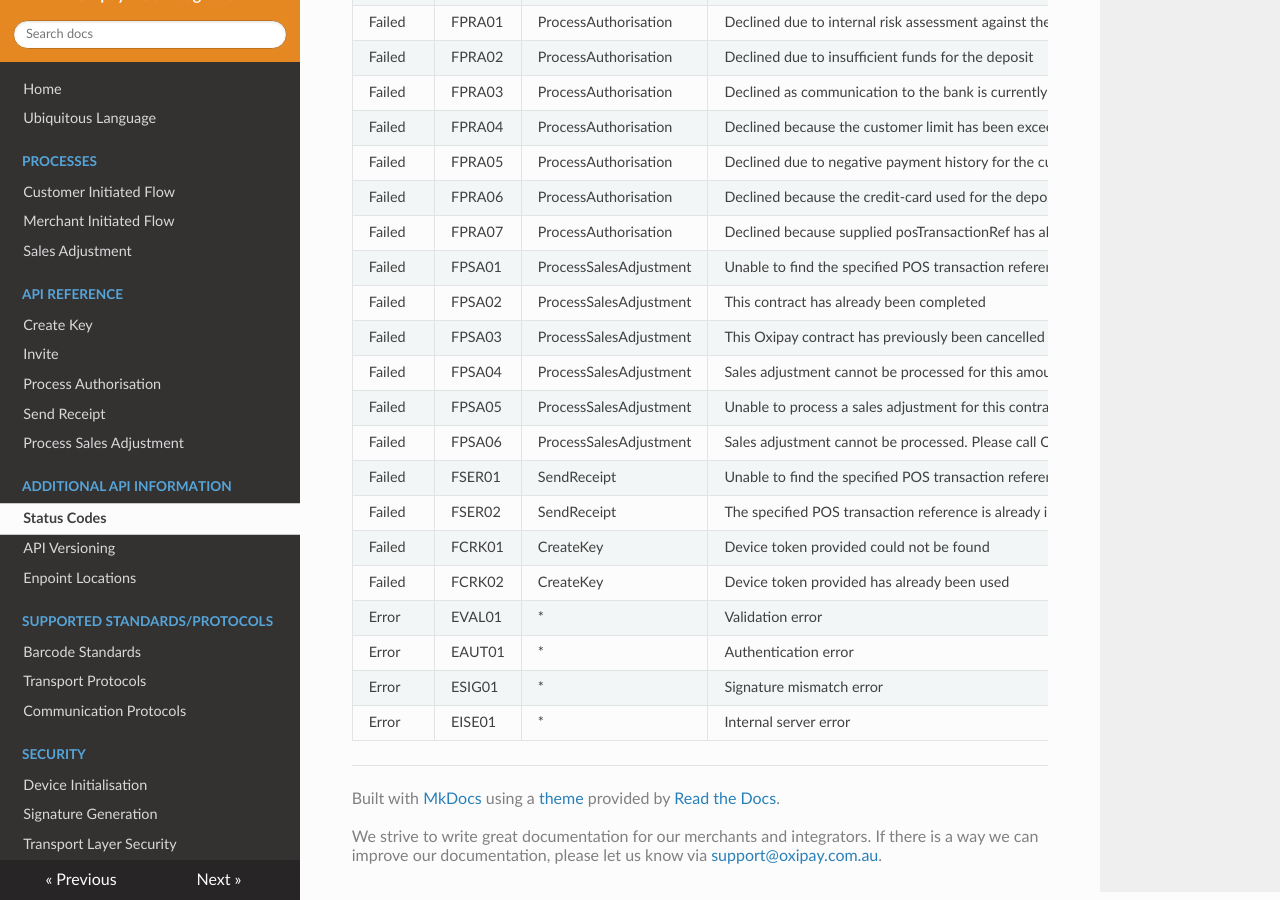
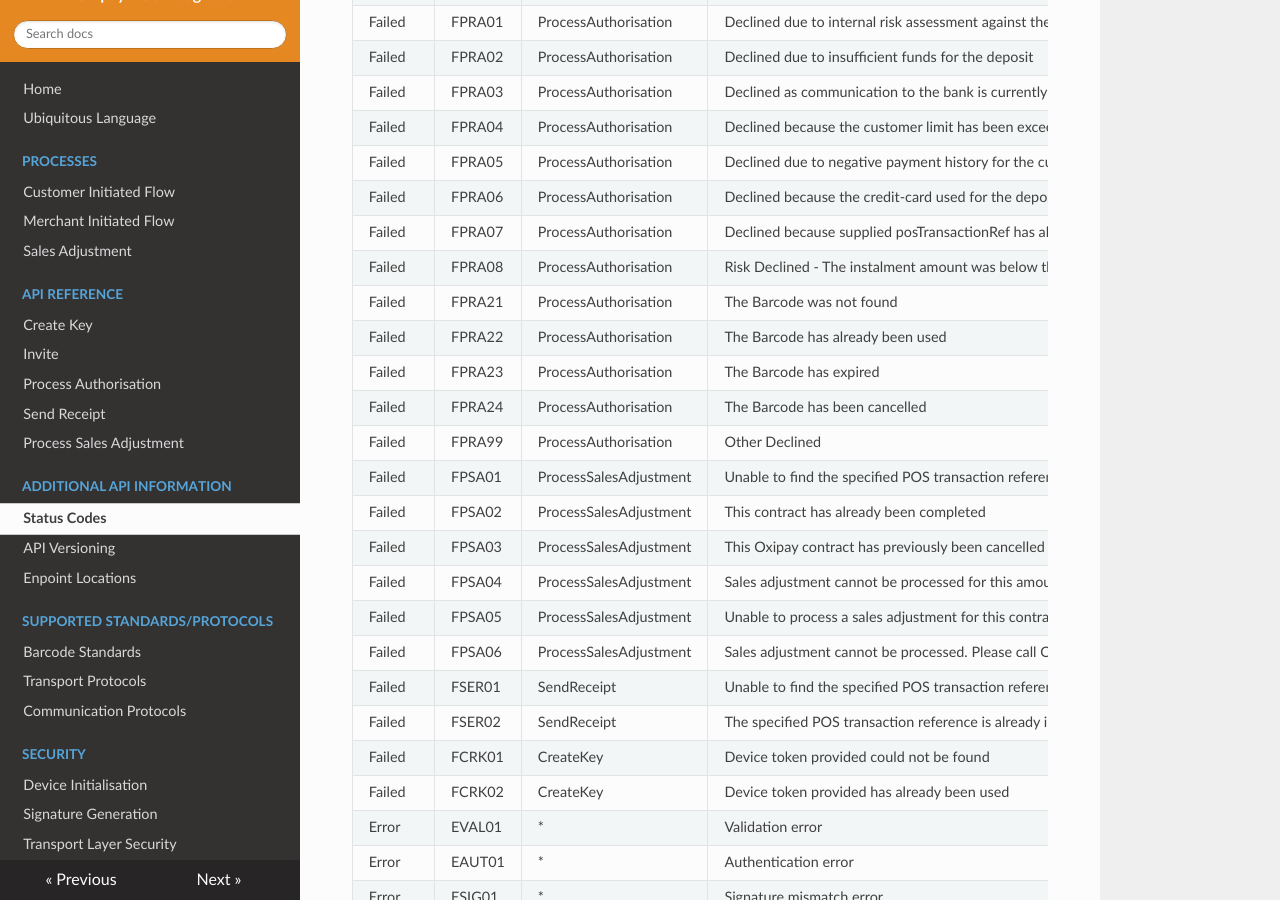
Before and after one commit to oxipay/posdocs, an MkDocs documentation site: the page built from docs/api_information/status_codes.md, in a window 1280 px wide and 900 px high, scrolled down 642 px. Built offline with MkDocs 1.6.1, drawn with Linux system fonts in a browser that asks for light colours; nearby versions of some CDN libraries; old or Windows-style settings are respelled for this version of MkDocs.

Commit message:
status codes for authorisation

```diff
--- a/docs/api_information/status_codes.md
+++ b/docs/api_information/status_codes.md
@@ -22,6 +22,12 @@ Failed | FPRA04 | ProcessAuthorisation | Declined because the customer limit has
 Failed | FPRA05 | ProcessAuthorisation | Declined due to negative payment history for the customer
 Failed | FPRA06 | ProcessAuthorisation | Declined because the credit-card used for the deposit is expired
 Failed | FPRA07 | ProcessAuthorisation | Declined because supplied posTransactionRef has already been processed
+Failed | FPRA08 | ProcessAuthorisation | Risk Declined - The instalment amount was below the minimum threshold
+Failed | FPRA21 | ProcessAuthorisation | The Barcode was not found
+Failed | FPRA22 | ProcessAuthorisation | The Barcode has already been used
+Failed | FPRA23 | ProcessAuthorisation | The Barcode has expired
+Failed | FPRA24 | ProcessAuthorisation | The Barcode has been cancelled
+Failed | FPRA99 | ProcessAuthorisation | Other Declined
 Failed | FPSA01 | ProcessSalesAdjustment | Unable to find the specified POS transaction reference
 Failed | FPSA02 | ProcessSalesAdjustment | This contract has already been completed
 Failed | FPSA03 | ProcessSalesAdjustment | This Oxipay contract has previously been cancelled and all payments collected have been refunded to the customer
```
